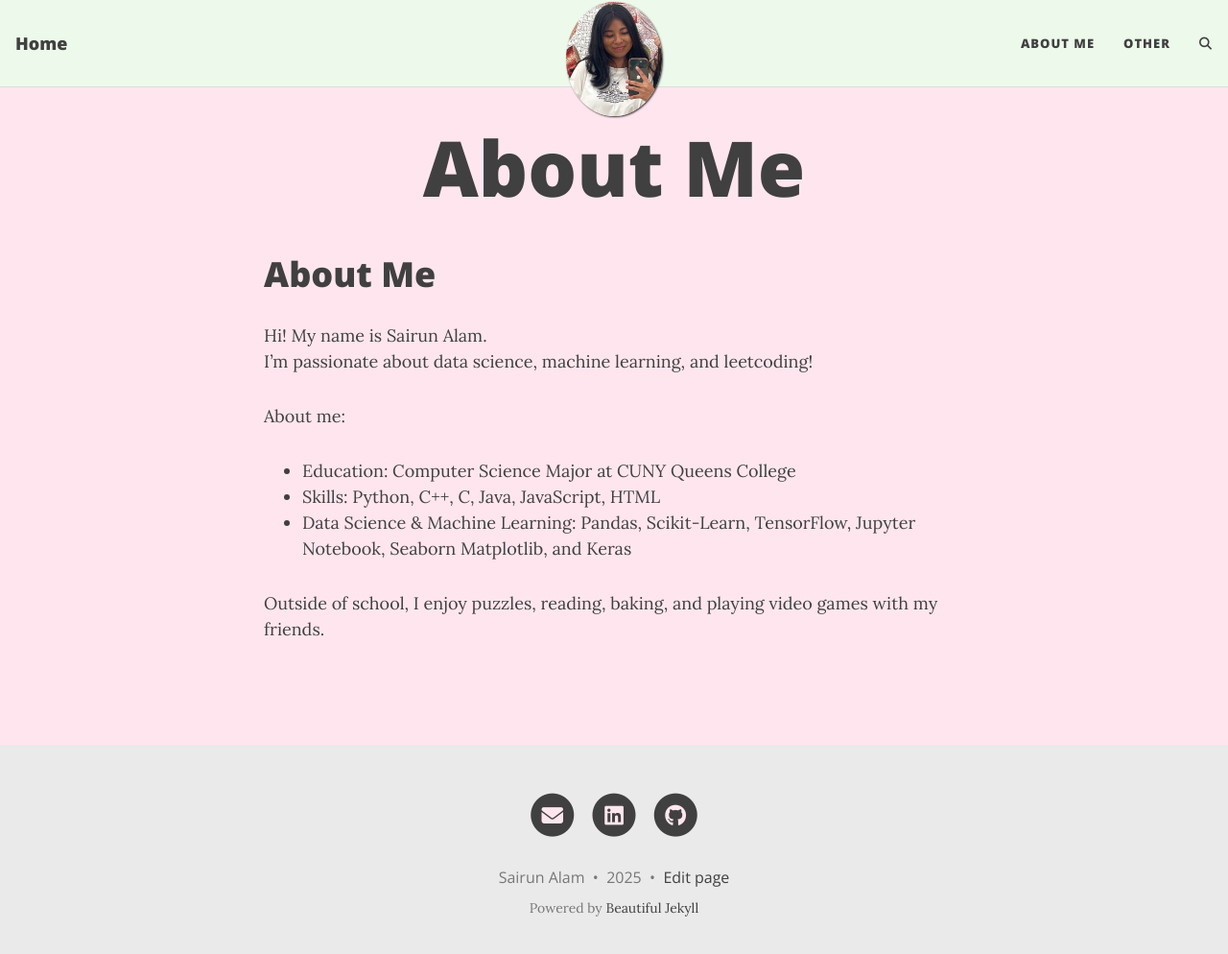
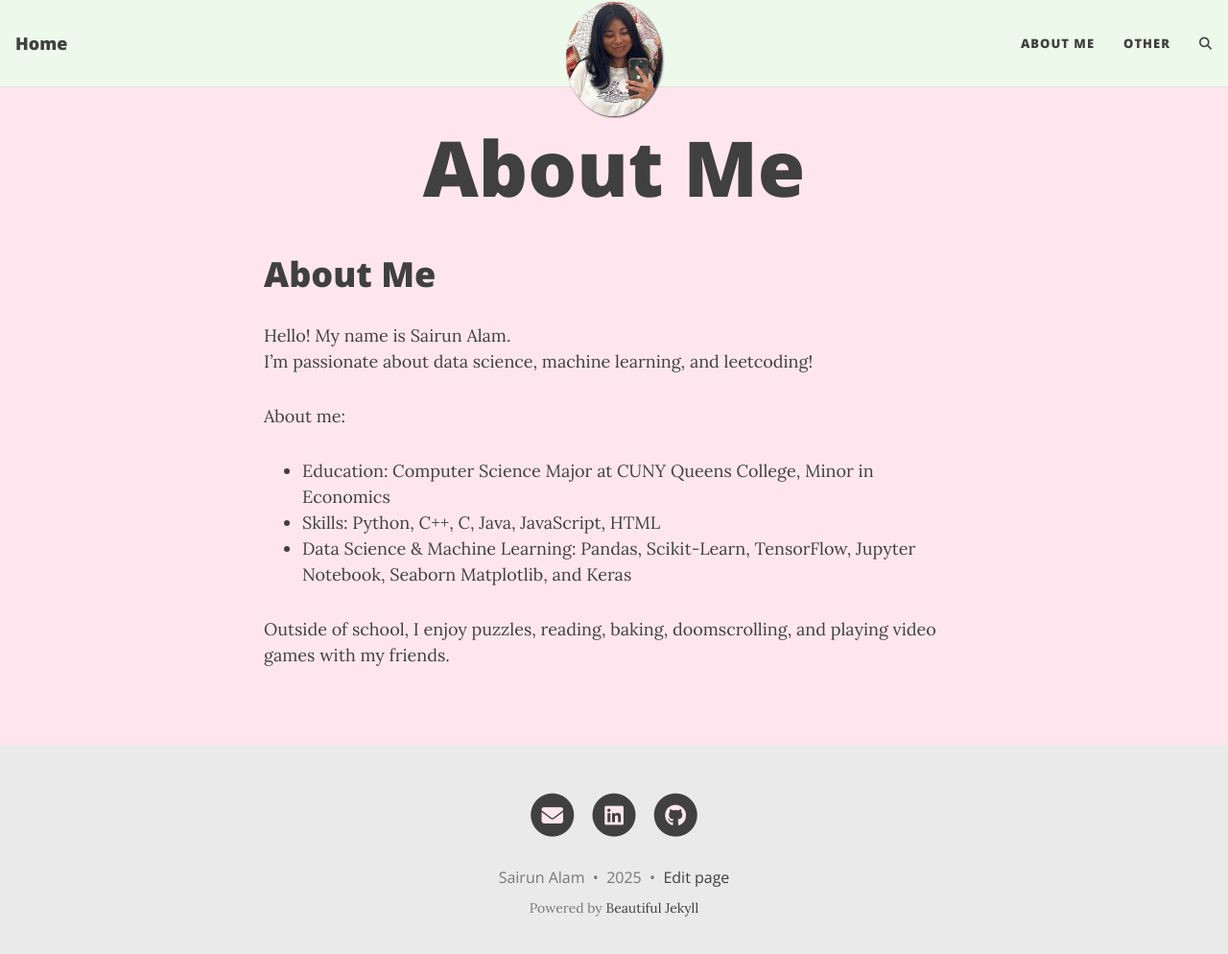
Before and after one commit to subxxh/subxxh.github.io, a Jekyll site: the page built from aboutme.md, in a window 1280 px wide and 1007 px high. Shown: the top 994 px of the window at 96% size. Built offline with Jekyll 4.4.1, drawn with Linux system fonts in a browser that asks for light colours; comment, search, counter and statistics services are not loaded.

Commit message:
Update aboutme.md

```diff
--- a/aboutme.md
+++ b/aboutme.md
@@ -6,12 +6,12 @@ permalink: /aboutme/
 
 # About Me
 
-Hi! My name is Sairun Alam.
+Hello! My name is Sairun Alam.
 I’m passionate about data science, machine learning, and leetcoding!
 
 About me:
-- Education: Computer Science Major at CUNY Queens College
+- Education: Computer Science Major at CUNY Queens College, Minor in Economics
 - Skills: Python, C++, C, Java, JavaScript, HTML
 - Data Science & Machine Learning: Pandas, Scikit-Learn, TensorFlow, Jupyter Notebook, Seaborn Matplotlib, and Keras
 
-Outside of school, I enjoy puzzles, reading, baking, and playing video games with my friends.
+Outside of school, I enjoy puzzles, reading, baking, doomscrolling, and playing video games with my friends.
```
